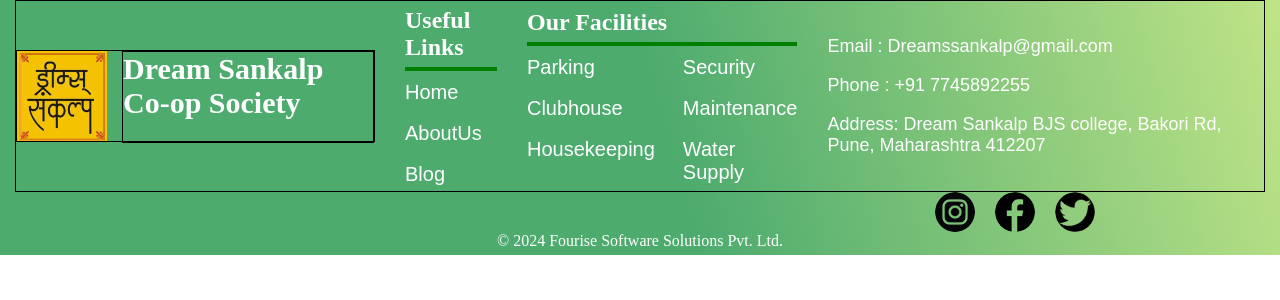
After one commit to coder-Rit/Society-Management-Website, a PHP site: page /footer.html in a window 1280 px wide. The commit adds this page. Shown: the top 300 px of the page. Run offline with PHP 8.4, Linux system fonts and the light colour scheme.

Commit message:
Created a php page  for linking form
The form is facing a error so the linking process is still a work in progress. Meanwhile, I also did some work on the footer

```diff
--- /dev/null
+++ b/footer.css
@@ -0,0 +1,131 @@
+*{
+    margin: 0;padding: 0;
+}
+footer {
+    background: linear-gradient(74deg, #4dab6e 52%, rgb(191, 228, 135) 100%);
+    color: white;
+    height: 255px;
+    padding: 0px 15px;
+}
+
+.footer-content {
+    padding: 15px 0px;
+    height: 160px;
+    border: 1px solid black;
+    display: flex;
+    justify-content: space-around;
+    align-items: center;
+    gap: 30px;
+}
+.left-section{
+    align-self: center;
+    height: 90px;
+    border: 1px solid black;
+    display: flex;
+    align-items: flex-start;
+}
+.left-section img{
+    align-self: center;
+    width: 90px;
+    height: 90px;
+}
+.left-section .heading1{
+    height: 90px;
+    border: 1px solid black;
+    align-self: flex-start ;
+    font-size: 30px;
+    font-weight: 800;
+    word-wrap: break-word;
+    width: 250px;
+    margin-left: 15px;
+}
+
+ a {
+    text-decoration: none;
+    color: #fff;
+}
+.useful-links h2, .facility-links h2{
+    padding-bottom: 6px;
+    margin-bottom:10px;
+    border-bottom: 4px solid green;
+}
+.useful-links ul{
+    list-style: none;
+    display: flex;
+    flex-direction: column;
+    justify-content: center;
+    align-items: flex-start;
+    font-size: 20px;
+    font-family: "Poppins", sans-serif;
+    font-weight: 10px;
+    font-style: normal;
+    color: rgb(246, 249, 252);
+    gap: 18px;
+}
+
+.facility-links ul{
+    list-style: none;
+    font-family: "Poppins", sans-serif;
+    font-size: 20px;
+    /* border: 1px solid black; */
+    display: grid;
+    grid-template-columns: repeat(2,1fr);
+    justify-content: center;
+    align-items: flex-start;
+    gap: 18px 28px;
+
+}
+
+.address {
+    font-size: 18px;
+    font-family: "Poppins", sans-serif;
+    font-weight: 10px;
+    font-style: normal;
+}
+.info{
+    display: flex;
+    flex-direction: column;
+    gap: 18px;
+}
+.copbut{
+    display: grid;
+    grid-template-rows: repeat(1,1fr);
+}
+.copbut p{
+    display: inline-block;
+    text-align: center;
+    font-size: medium;
+}
+.buttons{
+    grid-row: 1;
+    margin-right: 170px;
+    display: flex;
+    justify-content: flex-end;
+    gap: 20px;
+}
+.buttons button{
+    background-color: transparent;
+    display: inline-flex;
+	justify-content: center;
+	align-items: center;
+    width:  40px;
+    height: 40px;
+    border: none;
+    /* border: 1px solid red; */
+    border-radius: 5px;
+}
+.buttons button:hover{
+
+    background-color: green;
+    transform: scale(1.1);
+}
+.buttons button img{
+    border-radius: 50%;
+    width: 40px;
+    height: 40px;
+    object-fit: contain;
+}
+button img:hover{
+    filter: invert(100%);
+    /* transform: scale(1.1); */
+}
--- /dev/null
+++ b/footer.html
@@ -0,0 +1,56 @@
+<!DOCTYPE html>
+<html lang="en">
+
+<head>
+    <meta charset="UTF-8">
+    <meta name="viewport" content="width=device-width, initial-scale=1.0">
+    <title>Document</title>
+    <link rel="stylesheet" href="footer.css">
+</head>
+
+<body>
+    <footer>
+        <div class="footer-content">
+            <div class="left-section">
+                <img src="Background_images/Dream Sankalp Co-op Society Logo.jpeg" alt="Footer Logo">
+                <h1 class="heading1">Dream Sankalp Co-op Society</h1>
+            </div>
+            <div class="useful-links">
+                <h2>Useful Links</h2>
+                <ul>
+                    <li><a href="#">Home</a></li>
+                    <li><a href="#">AboutUs</a></li>
+                    <li><a href="#">Blog</a></li>
+                </ul>
+            </div>
+            <div class="facility-links">
+                <h2>Our Facilities</h2>
+                <ul>
+                    <li><a href="#">Parking</a></li>
+                    <li><a href="#">Security</a></li>
+                    <li><a href="#">Clubhouse</a></li>
+                    <li><a href="#">Maintenance</a></li>
+                    <li><a href="#">Housekeeping</a></li>
+                    <li><a href="#">Water Supply</a></li>
+                </ul>
+            </div>
+            <div class="address">
+                <div class="info">
+                    <p>Email : Dreamssankalp@gmail.com</p>
+                    <p>Phone : +91 7745892255</p>
+                    <p>Address: Dream Sankalp BJS college, Bakori Rd, Pune, Maharashtra 412207</p>
+                </div>
+            </div>
+        </div>
+        <div class="copbut">
+            <p>&copy; 2024 Fourise Software Solutions Pvt. Ltd.</p>
+            <div class="buttons">
+                <button type="button"><img src="Feature images/instagram.png" alt=""></button>
+                <button type="button"><img src="Feature images/facebook.png" alt=""></button>
+                <button type="button"><img src="Feature images/twitter.png" alt=""></button>
+            </div>
+        </div>
+    </footer>
+</body>
+
+</html>
--- a/popup.js
+++ b/popup.js
@@ -28,7 +28,7 @@ let showMap = function () {
 }
 
 // JS for modal opening
-const modal = document.querySelector('#modal');
+const modal = document.querySelector('.modal');
 const openModal = document.querySelector('.contact');
 const closeModal = document.querySelector('.close');
 
```
Also changed, not shown: connect.php (added, +23 -0 lines), contactus.css (+14 -1 lines), contactus.html (+9 -5 lines), flatinfo.css (+22 -30 lines), flatinfo.html (+11 -7 lines), Feature images/facebook.png, Feature images/instagram.png, Feature images/twitter.png.
